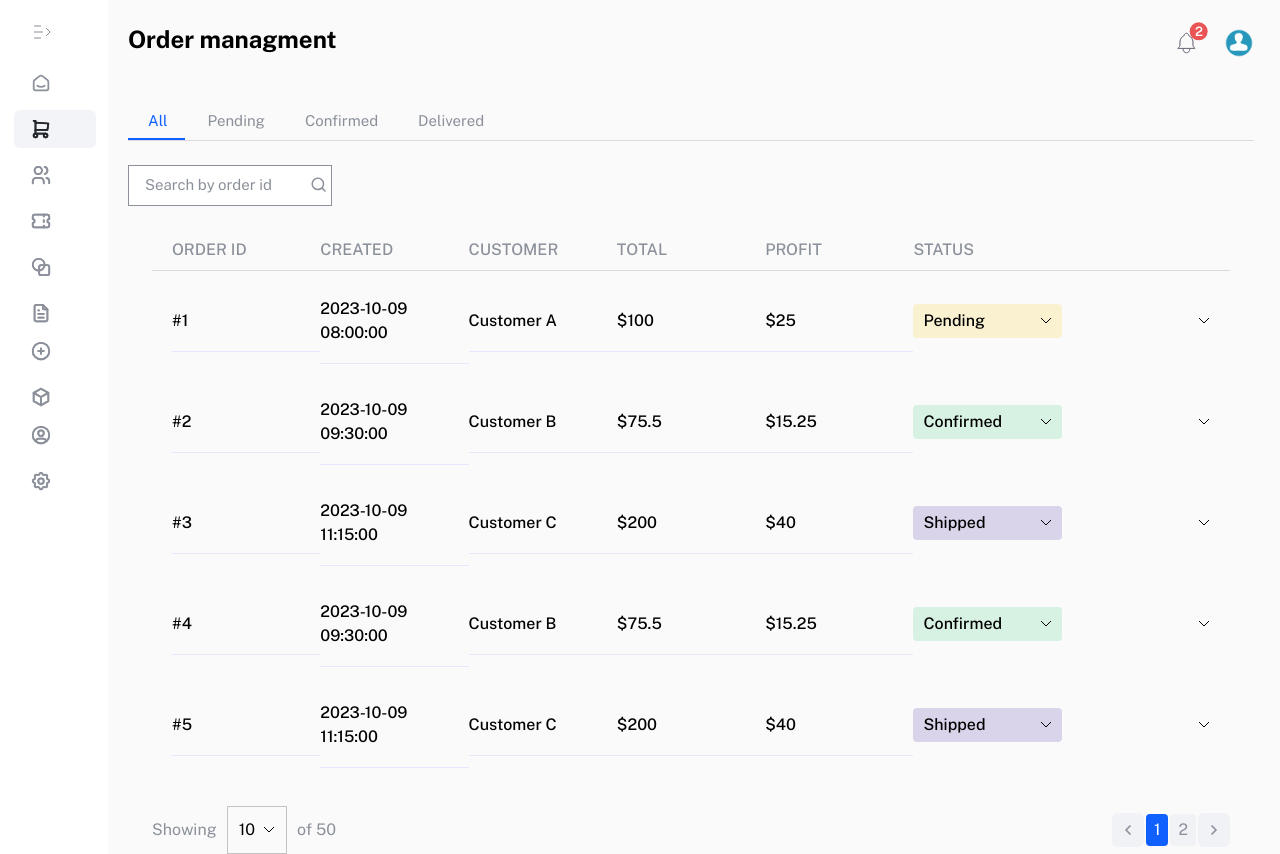
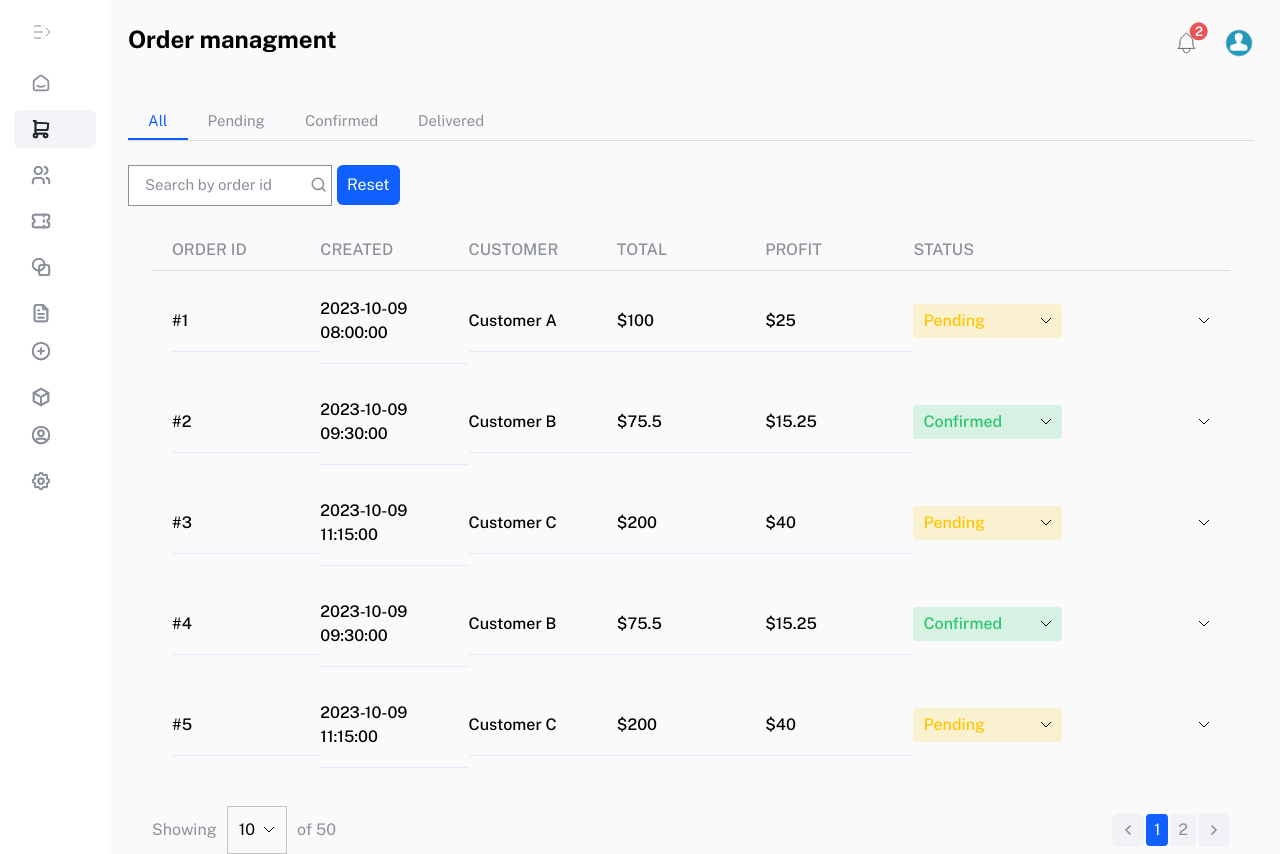
Before and after one commit to SabaKhubashvili/Euphoria_Ecommerce, a Next.js app in the folder Frontend/: page /admin/orders in a window 1280 px wide. Built offline with nearby package versions, Linux system fonts and the light colour scheme.

Commit message:
feat: added filter by id

```diff
--- a/Frontend/app/admin/dashboard/page.tsx
+++ b/Frontend/app/admin/dashboard/page.tsx
@@ -6,6 +6,7 @@ import { SimpleLineChartComponent } from "@/app/components/admin/ChartComponents
 import { PageTop } from "@/app/components/admin/pageTop/PageTop";
 import { PublicSans } from "@/app/components/assets/Fonts";
 import { MainTable } from "@/app/components/tables/MainTable";
+import { orders } from "@/app/constants";
 import { WebsiteIcons } from "@/public/Svg/IconsObject";
 import Image from "next/image";
 import React from "react";
@@ -234,8 +235,8 @@ const Page = () => {
                   </div>
                   <MainTable
                     type="secondary"
-                    topContent={[]}
-                    bodyContent={[{}]}
+                    topContent={['Order id', 'created', 'customer', 'total', 'profit', 'status' , ' ']}
+                    bodyContent={orders.slice(0,10)}
                   />
             </div>
           </div>
--- a/Frontend/app/components/Inputs/SecondaryInput.tsx
+++ b/Frontend/app/components/Inputs/SecondaryInput.tsx
@@ -1,34 +1,75 @@
-'use client'
+"use client";
 
-import React from 'react'
+import React from "react";
 
-
-interface Props{
-    placeholder:string,
-    type: 'primary' | 'secondary',
-    rightSvg?: React.ReactElement
-    onChange?:()=>void
+interface Props {
+  placeholder: string;
+  type: "primary" | "secondary";
+  rightSvg?: React.ReactElement;
+  onChange?: (e: React.ChangeEvent<HTMLInputElement>) => void;
+  onSubmit?: (e: React.FormEvent) => void;
 }
 
-export const SecondaryInput = ({placeholder,type,rightSvg,onChange}:Props) => {
+export const SecondaryInput = ({
+  placeholder,
+  type,
+  rightSvg,
+  onChange,
+  onSubmit,
+}: Props) => {
   return (
-    <div className='relative w-full'>
-      <input type="text"
+    <div>
+      {onSubmit ? (
+        <form onSubmit={onSubmit} className="relative w-full">
+          <input
+            type="text"
             onChange={onChange && onChange}
             className={`w-full  outline-none bg-transparent
       border-[1px]
-      ${ type === 'primary' ?
-       'placeholder:text-white text-white border-white py-[14px] px-[12px]' :
-       type === 'secondary' ?
-       `bg-white placeholder:text-secondaryGray py-[8px] px-[16px] border-secondaryGray text-[15px] ${rightSvg && 'pr-[28px]'}` : ''}
+      ${
+        type === "primary"
+          ? "placeholder:text-white text-white border-white py-[14px] px-[12px]"
+          : type === "secondary"
+          ? `bg-white placeholder:text-secondaryGray py-[8px] px-[16px] border-secondaryGray text-[15px] ${
+              rightSvg && "pr-[28px]"
+            }`
+          : ""
+      }
       `}
             placeholder={placeholder}
           />
-      {rightSvg &&
-        <div className='absolute right-1 top-0 bottom-0 flex items-center'>
+          {rightSvg && (
+            <div className="absolute right-1 top-0 bottom-0 flex items-center">
               {rightSvg}
             </div>
+          )}
+        </form>
+      ) : (
+        <div>
+          <input
+            type="text"
+            onChange={onChange && onChange}
+            className={`w-full  outline-none bg-transparent
+      border-[1px]
+      ${
+        type === "primary"
+          ? "placeholder:text-white text-white border-white py-[14px] px-[12px]"
+          : type === "secondary"
+          ? `bg-white placeholder:text-secondaryGray py-[8px] px-[16px] border-secondaryGray text-[15px] ${
+              rightSvg && "pr-[28px]"
+            }`
+          : ""
       }
+      `}
+            placeholder={placeholder}
+          />
+          {rightSvg && (
+            <div className="absolute right-1 top-0 bottom-0 flex items-center">
+              {rightSvg}
             </div>
-  )
-}
+          )}
+        </div>
+      )}
+    </div>
+  );
+};
--- a/Frontend/app/components/admin/orderManagment/OrderManagmentVariations.tsx
+++ b/Frontend/app/components/admin/orderManagment/OrderManagmentVariations.tsx
@@ -1,6 +1,6 @@
 "use client";
 
-import React, { useEffect, useRef, useState,useMemo } from "react";
+import React, { useEffect, useRef, useState, useMemo } from "react";
 import { SecondaryInput } from "../../Inputs/SecondaryInput";
 import { Icon } from "../../Icon";
 import { WebsiteIcons } from "@/public/Svg/IconsObject";
@@ -23,7 +23,16 @@ export const OrderManagmentVariations = () => {
     Variations.All
   );
   const underlineRef = useRef<HTMLDivElement>(null);
-  const { nextPage, prevPage, manualPage, currentPage, ordersPerPage, setProductPerPage } = UseAdminOrdersPagination();
+  const {
+    nextPage,
+    prevPage,
+    manualPage,
+    currentPage,
+    ordersPerPage,
+    setProductPerPage,
+  } = UseAdminOrdersPagination();
+  const [orderId, setOrderId] = useState<string>("");
+  const [filteredOrders, setFilteredOrders] = useState<ordersInterface[]>();
   useEffect(() => {
     const updateActiveELement = () => {
       if (underlineRef.current) {
@@ -45,6 +54,13 @@ export const OrderManagmentVariations = () => {
     const endIndex = currentPage * ordersPerPage;
     return orders.slice(startIndex, endIndex);
   }, [orders, currentPage, ordersPerPage]);
+
+  const searchForOrder = (e: React.FormEvent) => {
+    e.preventDefault();
+
+    const filtered = orders.filter((order) => order.id.toString() === orderId);
+    setFilteredOrders(filtered);
+  };
 
   return (
     <React.Fragment>
@@ -104,12 +120,22 @@ export const OrderManagmentVariations = () => {
         </div>
       </div>
       <div className=" pt-[24px] flex justify-between items-center">
+        <div className="flex gap-[5px] items-center">
           <div className="w-[204px]">
             <SecondaryInput
               placeholder="Search by order id"
               type="secondary"
               rightSvg={<Icon svg={WebsiteIcons["Search"]} />}
+              onChange={(e) => setOrderId(e.target.value)}
+              onSubmit={searchForOrder}
             />
+          </div>
+          <div
+            className="cursor-pointer bg-purple text-white px-[10px] py-[8px] rounded-[6px]"
+            onClick={() => setFilteredOrders(undefined)}
+          >
+            Reset
+          </div>
         </div>
         {/* <MainDropdown
           content={[
@@ -124,18 +150,35 @@ export const OrderManagmentVariations = () => {
         /> */}
       </div>
       <div className="h-[600px]">
-        <MainTable bodyContent={ordersOnPage} topContent={['Order id', 'created', 'customer', 'total', 'profit', 'status' , ' ']} type="primary"/>
+        <MainTable
+          bodyContent={filteredOrders || ordersOnPage}
+          topContent={[
+            "Order id",
+            "created",
+            "customer",
+            "total",
+            "profit",
+            "status",
+            " ",
+          ]}
+          type="primary"
+        />
       </div>
       <div className="w-full flex justify-between items-center px-[24px]">
         <div className="flex items-center gap-[10px] text-secondaryGray">
           <span>Showing</span>
-            <MainDropdown type="primary" size="xs" label={`${ordersPerPage}`}   content={[
-            { label: "10", onClick: () => setProductPerPage(10)},
+          <MainDropdown
+            type="primary"
+            size="xs"
+            label={`${ordersPerPage}`}
+            content={[
+              { label: "10", onClick: () => setProductPerPage(10) },
               { label: "20", onClick: () => setProductPerPage(20) },
               { label: "30", onClick: () => setProductPerPage(30) },
               { label: "40", onClick: () => setProductPerPage(40) },
               { label: "50", onClick: () => setProductPerPage(50) },
-          ]}/>
+            ]}
+          />
           <span>of 50</span>
         </div>
         <div>
@@ -150,7 +193,6 @@ export const OrderManagmentVariations = () => {
           />
         </div>
       </div>
-
     </React.Fragment>
   );
 };
--- a/Frontend/app/components/tables/MainTable.tsx
+++ b/Frontend/app/components/tables/MainTable.tsx
@@ -33,18 +33,19 @@ export const MainTable = ({ type, topContent, bodyContent }: Props) => {
   );
   const StatusRowCell = ({ text }: { text: "Pending" | "Delivered" | "Confirmed" }) => (
     <h1
-      className={`text-black  font-medium xl:text-[16px] text-[13px]  cursor-pointer flex items-center justify-between ${type === 'primary' && 'px-[10px] py-[5px] rounded-[4px]'}
-      ${text === "Pending" ? `
-      ${type === 'primary' ? 'bg-[#ffc60029] text-[#FFC600]' :  ' text-yellow-500 ' }` :
+      className={`  font-medium xl:text-[16px] text-[13px]  cursor-pointer flex items-center justify-between ${type === 'primary' && 'px-[10px] py-[5px] rounded-[4px]'}
+      ${text === "Pending" ? `${type === 'primary' ? 'bg-[#ffc60029] text-[#FFC600]' :  ' text-yellow-500 ' }`
+       :
       text === 'Confirmed' ?  ` ${type === 'primary' ? 'text-[#28C76F] bg-[#28c76f29]' : 'text-green'}`
       :  type === 'primary' ? 'text-[#33189D] bg-[#33189d29]' : 'text-[#33189D]' }`}
       style={{ flexBasis: 100 / topContent.length + '%' }}
     >
-      <span>
+
         {text}
-      </span>
-
+      {
+      type === 'primary' &&
       <Dropdown_Down/>
+    }
 
     </h1>
   );
@@ -64,7 +65,7 @@ export const MainTable = ({ type, topContent, bodyContent }: Props) => {
       <div className={`flex flex-col h-full overflow-y-auto w-full`}>
         {bodyContent.map((cont: any, index: number) => (
           <div key={index} className="flex  items-center py-[8px] px-[20px] ">
-            <RowCell text={'#' + cont.id.toString()} />
+            <RowCell text={'#' + cont.id?.toString()} />
             <RowCell text={cont.created_at} />
             <RowCell text={cont.customer} />
             <RowCell text={'$' + cont.total_price} />
--- a/Frontend/app/constants/index.ts
+++ b/Frontend/app/constants/index.ts
@@ -434,7 +434,7 @@ export const orders: ordersInterface[] = [
       customer: "Customer C",
       total_price: 200.00,
       profit: 40.00,
-      status: "Shipped",
+      status: "Pending",
       empty: "",
   },
   {
@@ -452,7 +452,7 @@ export const orders: ordersInterface[] = [
       customer: "Customer C",
       total_price: 200.00,
       profit: 40.00,
-      status: "Shipped",
+      status: "Pending",
       empty: "",
   },
   {
@@ -470,7 +470,7 @@ export const orders: ordersInterface[] = [
       customer: "Customer C",
       total_price: 200.00,
       profit: 40.00,
-      status: "Shipped",
+      status: "Pending",
       empty: "",
   },
   {
@@ -488,7 +488,7 @@ export const orders: ordersInterface[] = [
       customer: "Customer C",
       total_price: 200.00,
       profit: 40.00,
-      status: "Shipped",
+      status: "Delivered",
       empty: "",
   },
   {
@@ -497,7 +497,7 @@ export const orders: ordersInterface[] = [
       customer: "Customer B",
       total_price: 75.50,
       profit: 15.25,
-      status: "Confirmed",
+      status: "Pending",
       empty: "",
   },
   {
@@ -506,7 +506,7 @@ export const orders: ordersInterface[] = [
       customer: "Customer C",
       total_price: 200.00,
       profit: 40.00,
-      status: "Shipped",
+      status: "Pending",
       empty: "",
   },
 ];
```
Lines whose indentation alone changed are shown as unchanged.
